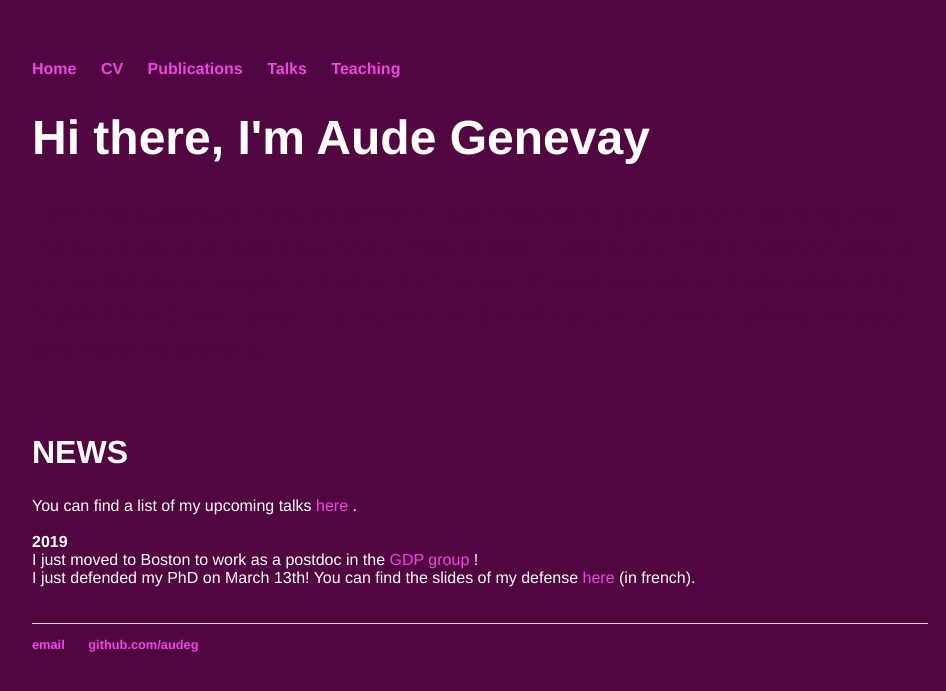
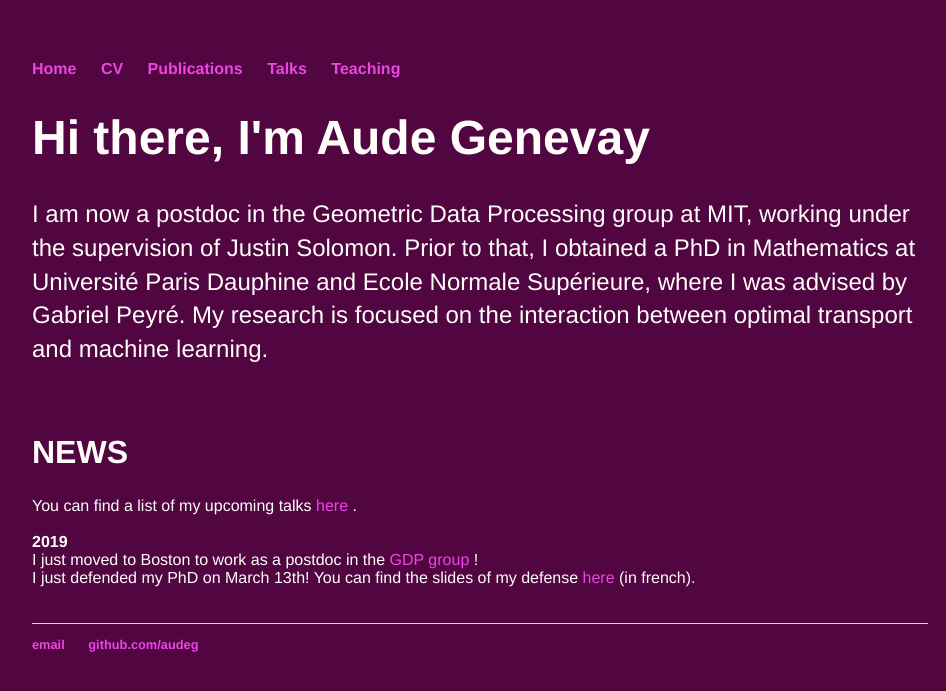
Before and after one commit to audeg/audeg.github.io, a Jekyll site: the page built from index.html, in a window 1280 px wide. Shown: the top 691 px of the page, without its empty margins (160-1106 px from the left). Built offline with Jekyll 4.4.1, drawn with Linux system fonts in a browser that asks for light colours.

Commit message:
Update main.css

```diff
--- a/css/main.css
+++ b/css/main.css
@@ -35,7 +35,7 @@ p {
     font-family:'Helvetica', 'Arial', 'Sans-Serif';
     font-size: 1.5em;
     line-height: 1.4em;
-    color: #510642;
+    color: #fffefa;
 }
 footer {
     border-top: 1px solid #d5d5d5;
```
